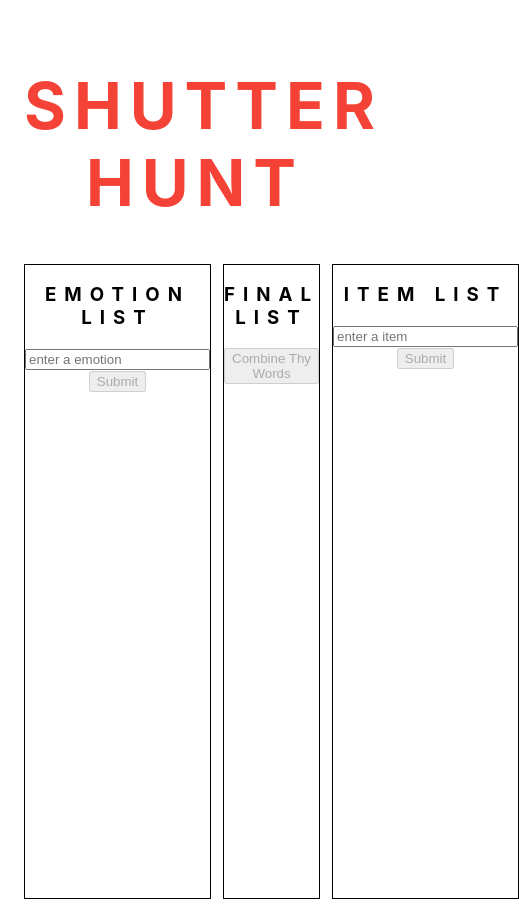
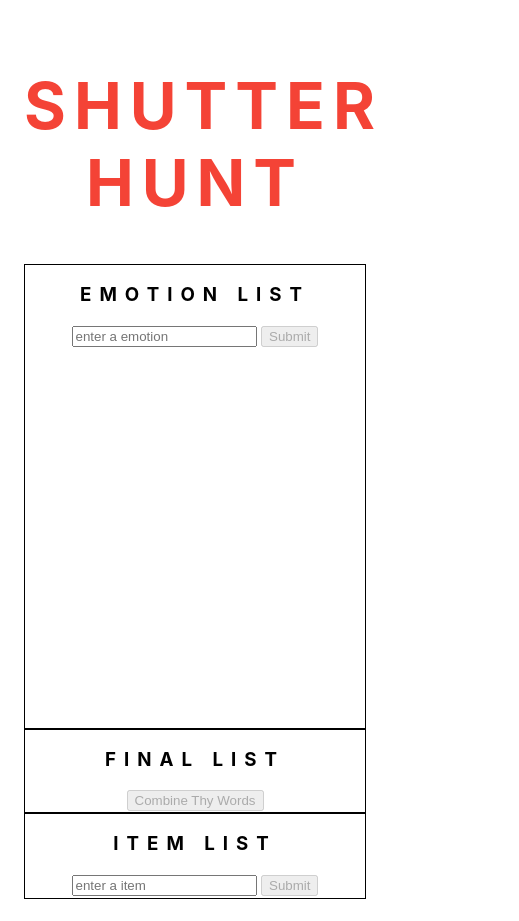
Before and after one commit to vkumar04/shutter-hunt, a Svelte app: page / in a window 390 px wide. Shown: the whole page, 519 px wide, since content can reach past the window. Built offline with nearby package versions, Linux system fonts and the light colour scheme.

Commit message:
added some responsive goodness

```diff
--- a/src/App.svelte
+++ b/src/App.svelte
@@ -26,11 +26,11 @@
   }
   .container {
     display: grid;
-    grid-template-columns: repeat(3, 1fr);
+    grid-template-columns: repeat(auto-fit, minmax(240px, 1fr));
     grid-template-rows: 1fr;
     grid-column-gap: 12px;
     grid-row-gap: 0px;
     text-align: center;
-    height: 75vh;
+    min-height: 75vh;
   }
 </style>
```
